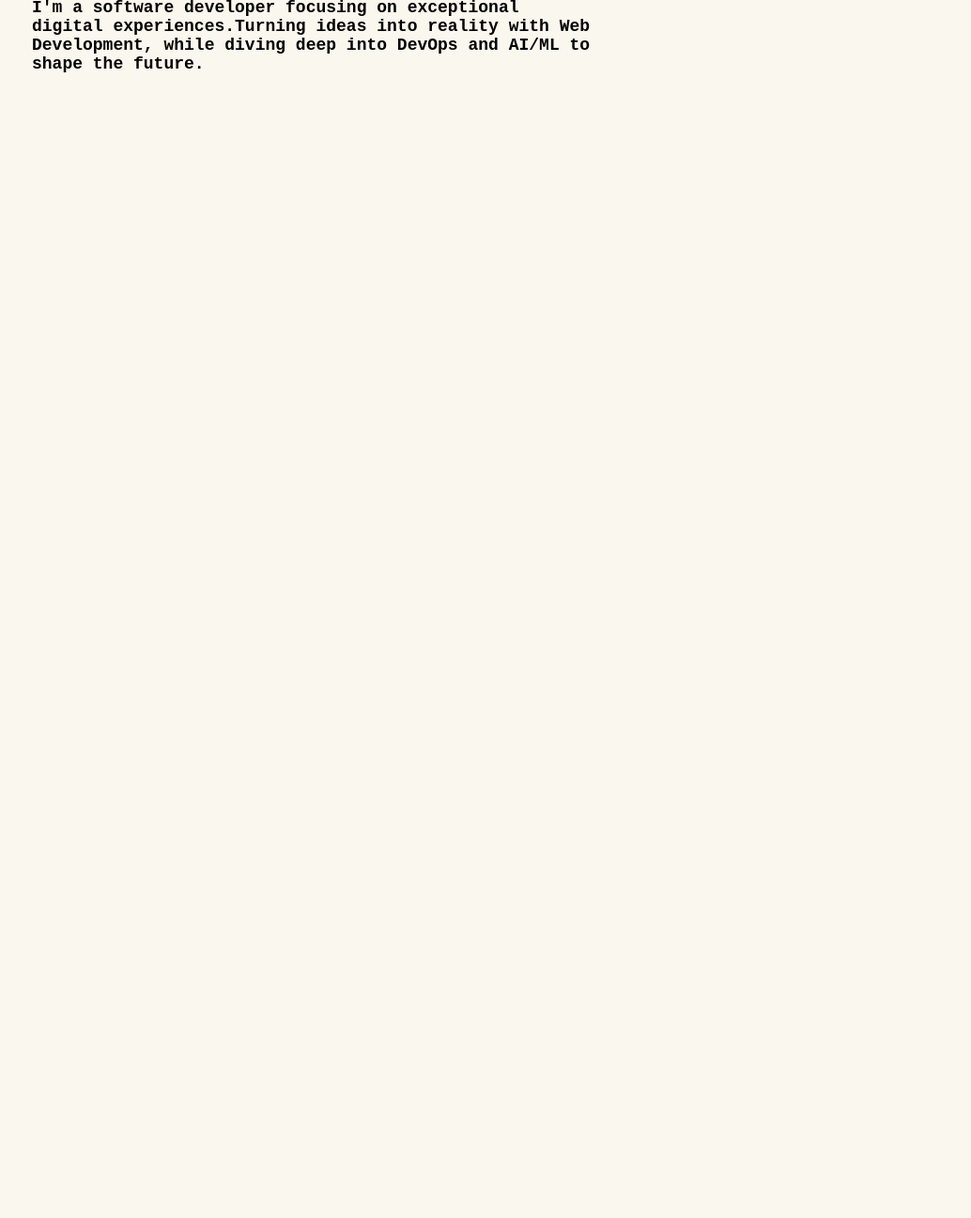
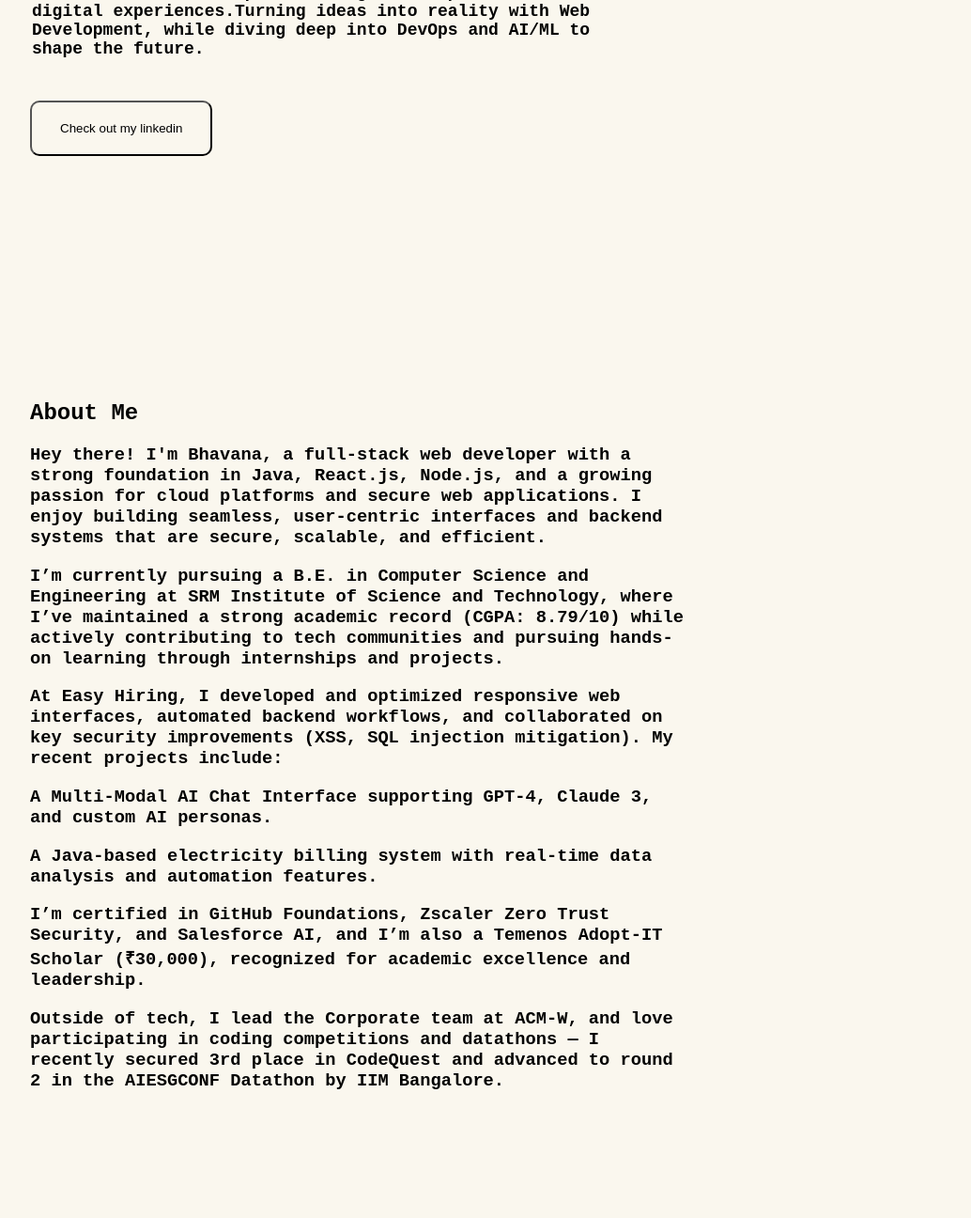
Before and after one commit to GUJJULA-BHAVANA25/Portfolio-Bhavana, a plain HTML site: page index.html in a window 1280 px wide. Shown: the part 411-1707 px from the top of the page at 94% size, without its empty margins (116-1150 px from the left). Before the commit the page ends 900 px from the top, so only its background shows below. Drawn offline with Linux system fonts and the light colour scheme.

Commit message:
about section is added

```diff
--- a/index.css
+++ b/index.css
@@ -13,7 +13,6 @@
     display: flex;
     justify-content: space-between;
     align-items: center;
-
 }
 .bhavana-Title{
     width: 250px;
@@ -90,12 +89,12 @@
     font-size: larger;
     margin-bottom: 5px; /* Add some space */
     position: relative; /* Change absolute to relative */
-    top: -2px;
+    top: -200px;
     margin-bottom: 20px;
 }
 .self-introduction-name{
     padding: 0px;
-    top: 100px; /* Add space */
+    top: -90px; /* Add space */
     position: relative; /* Change absolute to relative */
     margin-bottom: 40px;
 }
@@ -104,5 +103,44 @@
     max-width: 600px;
     font-size: large;
     position: relative;
-    top: -60px;
+    top: -260px;
 }
+#myself-introduction{
+    position: relative;
+    top: 45px;
+}
+.linkedin-button{
+    display: flex;
+    position: relative;
+    top: 510px;
+    left: 140px;
+}
+#linkedin-button{
+    background-color: rgb(250, 247, 238);
+    padding-left: 30px;
+    padding-right: 30px;
+    padding-top: 20px;
+    padding-bottom: 20px;
+    border-radius: 10px;
+}
+.ABOUT-ME{
+    display: block;
+    position: relative;
+    top: 750px;
+    left: 140px;
+    width: 700px;
+    height: fit-content;
+}
+#about-me{
+    display: flex;
+}
+.EXPERIENCE{
+    background-color: black;
+    width: 900px;
+    height: 50px;
+    display: flex;
+    justify-content: center;
+    position: relative;
+    top: 1300px;
+    left: 230px;
+}
--- a/index.html
+++ b/index.html
@@ -47,13 +47,34 @@
 
         <div class="main-body">
             <div class="self-introduction">
+                <h6 id="myself-introduction">Hi, myself</h6>
                 <h2 class="self-introduction-name">Gujjula Bhavana.</h2>
                 <h3 class="About-me">I am into Full Stack Developer</h3>
                 <h6 id="introduction">I'm a software developer focusing on exceptional digital experiences.Turning ideas into reality with Web Development, while diving deep into DevOps and AI/ML to shape the future.</h6>
             </div>
         </div>
 
+        <div class="linkedin-button">
+            <button id="linkedin-button">Check out my linkedin</button>
+        </div>
+
         <div class="ABOUT-ME">
+            <h2>About Me</h2>
+            <h3 id="about-me">Hey there! I'm Bhavana, a full-stack web developer with a strong foundation in Java, React.js, Node.js, and a growing passion for cloud platforms and secure web applications. I enjoy building seamless, user-centric interfaces and backend systems that are secure, scalable, and efficient.
+            <h3>I’m currently pursuing a B.E. in Computer Science and Engineering at SRM Institute of Science and Technology, where I’ve maintained a strong academic record (CGPA: 8.79/10) while actively contributing to tech communities and pursuing hands-on learning through internships and projects.</h3>
+            <h3>At Easy Hiring, I developed and optimized responsive web interfaces, automated backend workflows, and collaborated on key security improvements (XSS, SQL injection mitigation). My recent projects include:</h3>
+            <h3>A Multi-Modal AI Chat Interface supporting GPT-4, Claude 3, and custom AI personas.</h3>
+            <h3>A Java-based electricity billing system with real-time data analysis and automation features.</h3>
+            <h3>I’m certified in GitHub Foundations, Zscaler Zero Trust Security, and Salesforce AI, and I’m also a Temenos Adopt-IT Scholar (₹30,000), recognized for academic excellence and leadership.</h3>
+            <h3>Outside of tech, I lead the Corporate team at ACM-W, and love participating in coding competitions and datathons — I recently secured 3rd place in CodeQuest and advanced to round 2 in the AIESGCONF Datathon by IIM Bangalore.</h3>
+            </h3>
+        </div>
+
+        <div class="photo">
+            <img src="">
+        </div>
+
+        <div class="EXPERIENCE">
 
         </div>
     </body>
```
Lines whose indentation alone changed are shown as unchanged.
